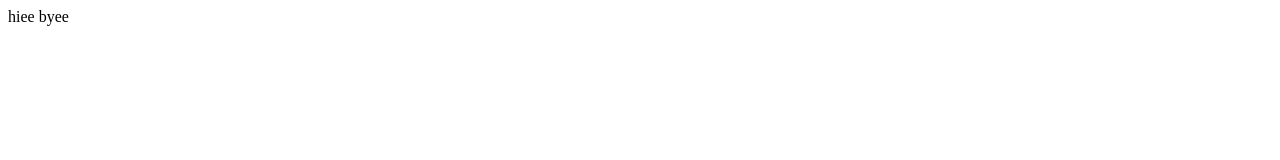
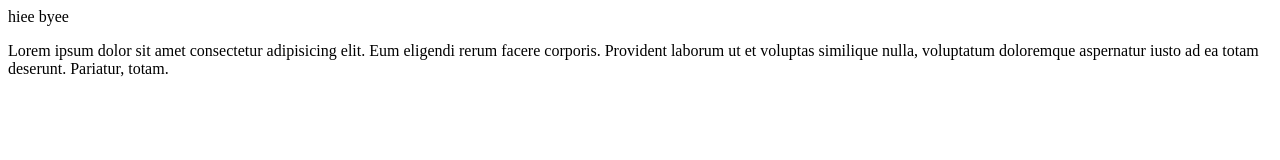
Before and after one commit to thanfir/parcticerespo, a plain HTML site: page index.html in a window 1280 px wide. Drawn offline with Linux system fonts and the light colour scheme.

Commit message:
changes added

```diff
--- a/index.html
+++ b/index.html
@@ -8,5 +8,8 @@
 </head>
 <body>
     hiee byee
+    <p>
+        Lorem ipsum dolor sit amet consectetur adipisicing elit. Eum eligendi rerum facere corporis. Provident laborum ut et voluptas similique nulla, voluptatum doloremque aspernatur iusto ad ea totam deserunt. Pariatur, totam.
+    </p>
 </body>
 </html>
```
